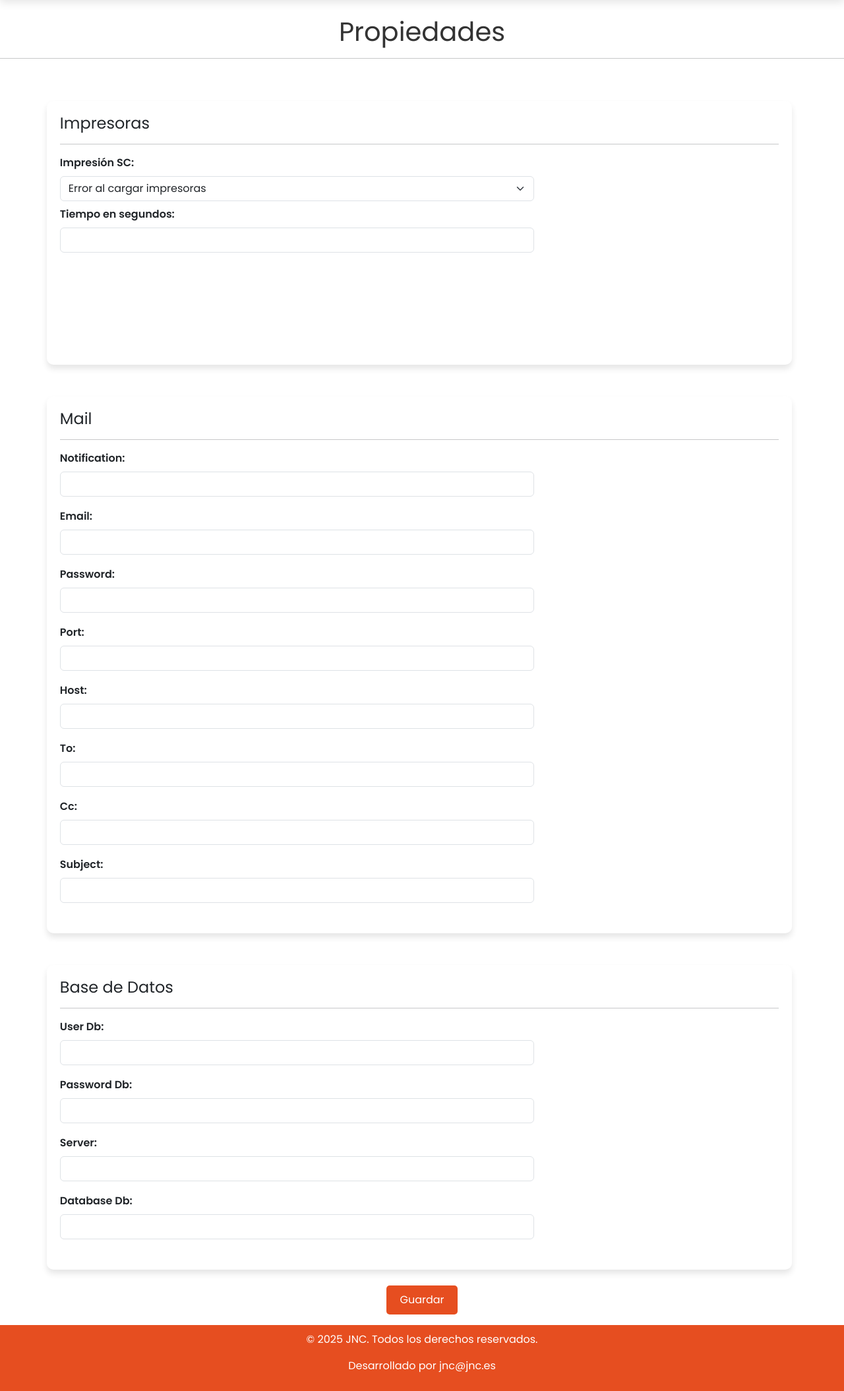
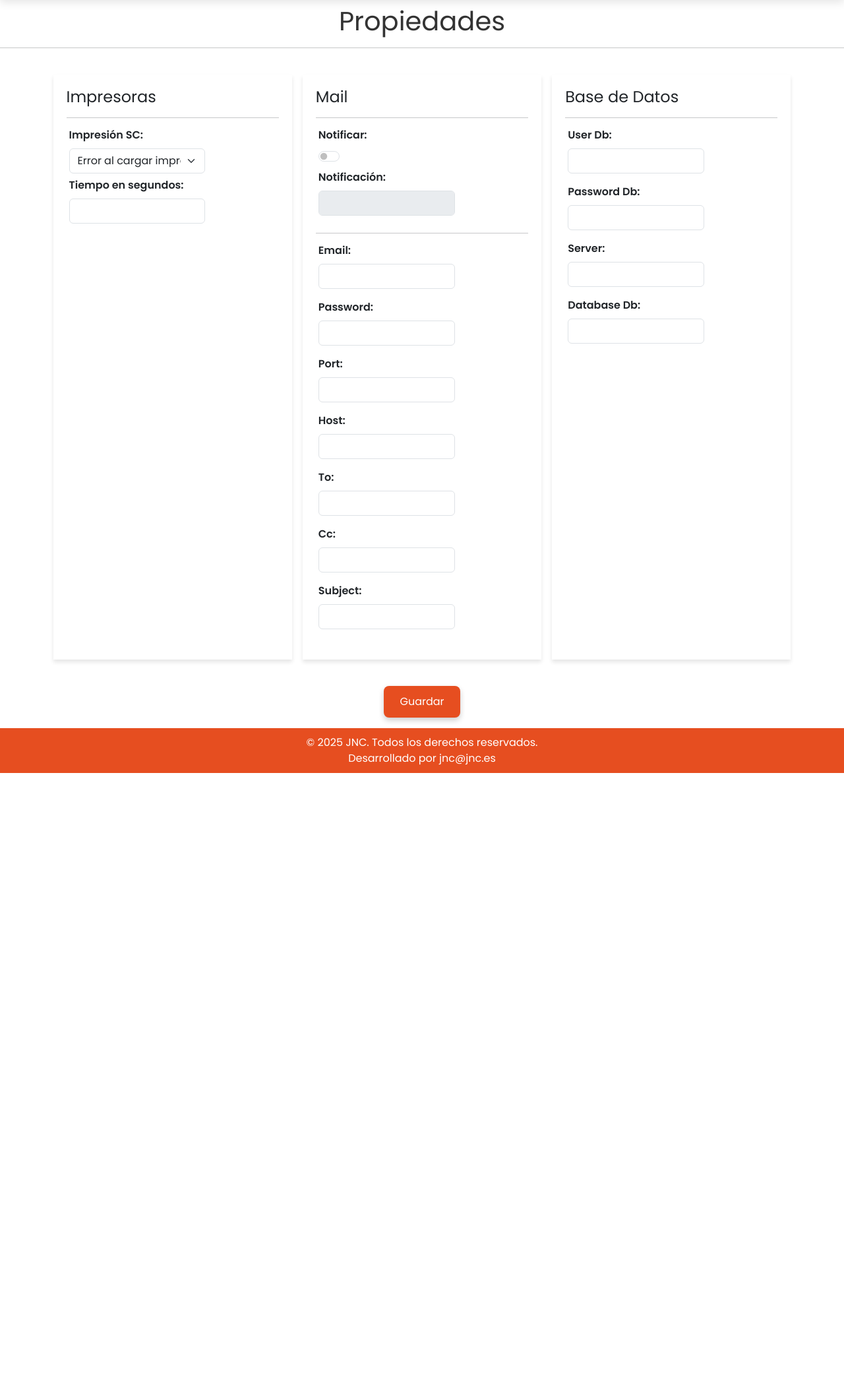
Before and after one commit to DaniAndries/eA3SC, a Flask app: template templates/config.html in a window 1280 px wide. Shown: the part 76-2185 px from the top of the page at 66% size. After the commit the page ends 1248 px from the top, so only its background shows below. Run offline with Flask 3, Linux system fonts and the light colour scheme; the template is opened without the code that fills it, so the values that code supplies are empty; parts of the project's set-up code (start-up, migrations or seed data) failed here and were passed over.

Commit message:
DONE: Notify checkbox, Conexion DB Improvement: Exceptions

```diff
--- a/config.py
+++ b/config.py
@@ -26,6 +26,7 @@
 
 def update_dict():
     return {
+    "NOTIFY": CONFIG_PARSER['MAIL']['NOTIFY'],
     "NOTIFICATION": CONFIG_PARSER['MAIL']['NOTIFICATION'],
     "EMAIL": CONFIG_PARSER['MAIL']['EMAIL'],
     "PASSWORD": CONFIG_PARSER['MAIL']['PASSWORD'],
--- a/printer_config.py
+++ b/printer_config.py
@@ -147,7 +147,7 @@
         "option_3": "Exit",
     },
     "SERVICE_NOTIFICATION": {
-        "popup_title": "Servicio en ejecución.",
+        "popup_title": "Servicio funcionando correctamente",
         "popup_text": "Servicio funcionando correctamente.",
     },
     "MAIL_NOTIFICATION": {
@@ -155,6 +155,7 @@
         "popup_text": "Se ha notificado correctamente a {TO}.",
     },
     "MAIL": {
+        "notify": "off",
         "notification": "Servicio funcionando correctamente.",
         "email": "ejemplo@ejemplo.co",
         "password": "ejemplo",
--- a/routes.py
+++ b/routes.py
@@ -3,6 +3,7 @@
 import requests
 from flask import Blueprint, render_template, request, jsonify
 import config
+from db_conn import connect_db
 import logger as D
 import win32api
 import win32print
@@ -39,7 +40,7 @@
         )
     except requests.exceptions.RequestException as e:
         D.error(f"Error: {str(e)}")
-        return jsonify({"error": str(e)}), 500
+        return jsonify({"Error: Hubo un problema al cargar la página: ": str(e)}), 500
 
 # Ruta para obtener informacion sobre la plataforma
 @app_blueprint.route("/management/config")
@@ -57,15 +58,15 @@
         )
     except requests.exceptions.RequestException as e:
         D.error(f"Error: {str(e)}")
-        return jsonify({"error": str(e)}), 500
+        return jsonify({"Error: Hubo un problema al cargar la página: ": str(e)}), 500
 
 @app_blueprint.route("/management/config", methods=["POST"])
 def save_settings():
     try:
-        print(f"Content-Type recibido: {request.content_type}")
+        D.info(f"Content-Type recibido: {request.content_type}")
         data = request.get_json()
-
         # Obtener valores del JSON recibido
+        NOTIFY = str(data.get("NOTIFY"))
         NOTIFICATION = data.get("NOTIFICATION")
         EMAIL = data.get("EMAIL")
         PASSWORD = data.get("PASSWORD")
@@ -83,18 +84,19 @@
 
 
         required_fields = [
-            NOTIFICATION, EMAIL, PASSWORD, PORT, HOST, TO, CC, SUBJECT,
+            NOTIFY, NOTIFICATION, EMAIL, PASSWORD, PORT, HOST, TO, CC, SUBJECT,
             PRINT_SC, TIME_SECONDS, USER_DB, PASSWORD_DB, SERVER, DATABASE_DB
         ]
 
         # Validar que todos los campos estén presentes
         if not all(required_fields):
-            return jsonify({"error": "Todos los campos deben ser completados."}), 400
+            return jsonify({"Error": "Todos los campos deben ser completados."}), 400
 
         # Actualizar o agregar valores a la sección MAIL
         if "MAIL" not in config.CONFIG_PARSER:
             config.CONFIG_PARSER["MAIL"] = {}
 
+        config.CONFIG_PARSER["MAIL"]["NOTIFY"] = NOTIFY
         config.CONFIG_PARSER["MAIL"]["NOTIFICATION"] = NOTIFICATION
         config.CONFIG_PARSER["MAIL"]["EMAIL"] = EMAIL
         config.CONFIG_PARSER["MAIL"]["PASSWORD"] = PASSWORD
@@ -126,11 +128,15 @@
             config.CONFIG_PARSER.update()
             config.DICT = config.update_dict()
 
+        try:
+            connect_db()
+        except Exception as e:
+            return jsonify({"message": "Usuario o contraseña de la base de datos incorrectos", "Error": "Unauthorized","code": 401,}), 401
         return jsonify({"message": "Configuración guardada correctamente."}), 200
 
     except Exception as e:
         D.error(f"Error al guardar configuración: {str(e)}")
-        return jsonify({"error": f"Error: {str(e)}"}), 500
+        return jsonify({"Error": f"Error al guardar configuración: {str(e)}"}), 500
 
 # Ruta para cargar la pagina de impresion con las impresoras disponibles
 @app_blueprint.route("/management/print")
@@ -143,7 +149,7 @@
         return render_template("print.html", printers=printers_info)
     except Exception as e:
         D.error(f"Error al obtener impresoras: {str(e)}")
-        return jsonify({"error": str(e)}), 500
+        return jsonify({"Error al obtener impresoras:": str(e)}), 500
 
 # Ruta para obtener las impresoras disponibles en el sistema
 @app_blueprint.route("/printers", methods=["GET"])
@@ -161,7 +167,7 @@
         return jsonify(printers_info)
     except Exception as e:
         D.error(f"Error: {str(e)}")
-        return jsonify({"error": str(e)}), 500
+        return jsonify({"Error": str(e)}), 500
 
 @app_blueprint.route("/printers/<printer_id>", methods=["POST"])
 def print_document(printer_id):
@@ -182,7 +188,7 @@
 
         # Verifica que el archivo se haya guardado correctamente
         if not os.path.exists(file_path):
-            return jsonify({"error": "Archivo no encontrado"}), 400
+            return jsonify({"Error": "Archivo no encontrado"}), 400
 
         # Determina la extension del archivo para procesarlo adecuadamente
         file_extension = file.filename.rsplit(".", 1)[-1].lower()
@@ -215,4 +221,4 @@
         return jsonify({"message": "Documento enviado a imprimir"}), 200
 
     except Exception as e:
-        return jsonify({"error": str(e)}), 500
+        return jsonify({"Error: No se ha podidoo enviar el archivo a imprimir": str(e)}), 500
--- a/static/css/styles.css
+++ b/static/css/styles.css
@@ -29,17 +29,17 @@
     line-height: 1.5 !important;
 }
 
+.form-check{
+    display: flex;
+}
 
 fieldset {
     margin-bottom: 20px;
 }
 
-.card-header {
-    background-color: #e64e20 !important;
-}
+
 
 .navbar {
-    border: 5px black;
     height: auto; /* Permite que crezca si es necesario */
     background-color: #e64e20 !important;
     box-shadow: 0px 4px 12px rgba(0, 0, 0, 0.1);
@@ -89,14 +89,36 @@
     border-radius: 10px;
 }
 
+/* Contenedor principal */
 .container {
-    max-width: 90%;
-    min-width: 345px;
-    min-height: 400px;
+    max-width: 1200px;
+    margin: 40px auto;
+    display: flex;
+    flex-direction: column;
+    align-items: center;
+}
+
+
+.box-container {
+    display: flex;
+    flex-wrap: wrap;
+    gap: 16px;
+    justify-content: center;
+}
+
+.box {
+    flex: 1;
+    min-width: 280px;
+    max-width: 400px;
     padding: 20px;
-    background-color: white;
-    border-radius: 10px;
-    box-shadow: 0 6px 10px rgba(0, 0, 0, 0.1);
+    background: #fff;
+    box-shadow: 0px 4px 6px rgba(0, 0, 0, 0.1);
+}
+
+@media (min-width: 768px) {
+    .container {
+        flex-direction: column; /* md:flex-col */
+    }
 }
 
 @media (max-width: 1300px) {
@@ -121,11 +143,15 @@
 }
 
 .row {
-    justify-content: center; /* Mantener el centrado */
-    max-width: 100%;
+
+    padding-top: 0px;
+    margin: -10px 0px;
     display: flex;
-    flex-wrap: wrap; /* Permite que los elementos se ajusten en varias líneas */
-    justify-content: center; /* Centra los elementos */
+    justify-content: center;
+}
+
+.btn-group {
+    margin-inline: auto;
 }
 
 h1,
@@ -147,27 +173,20 @@
 .btn {
     background-color: #e64e20;
     color: white;
-    border: none;
-    border-radius: 5px;
-    padding: 10px 20px;
-    transition: background-color 0.3s ease;
+    border-radius: 8px;
+    border: 0px;
+    padding: 12px 24px;
+    box-shadow: 0 4px 8px rgba(0, 0, 0, 0.2);
+    transition: all 0.3s ease-in-out;
 }
 
 .btn:hover {
     background-color: #b43b16;
-    color: white;
+    transform: translateY(-1px);
+    box-shadow: 0 6px 12px rgba(0, 0, 0, 0.3);
 }
 
-a {
-    color: #e64e20;
-    text-decoration: none;
-    font-weight: 500;
-}
 
-a:hover {
-    text-decoration: underline;
-    color: #b43b16;
-}
 
 /* Estilo básico para los botones de radio */
 input[type="radio"] {
@@ -215,5 +234,5 @@
     background-color: #e64e20;
     color: white;
     text-align: center;
-    padding: 10px 0;
+    padding: 10px;
 }
--- a/static/js/scripts.js
+++ b/static/js/scripts.js
@@ -75,6 +75,8 @@
   event.preventDefault();
   console.log("Guardando configuración...");
   // Obtener los valores de los campos del formulario
+  console.log(document.getElementById("NOTIFY").checked);
+  const NOTIFY = document.getElementById("NOTIFY").checked;
   const NOTIFICATION = document.getElementById("NOTIFICATION").value;
   const EMAIL = document.getElementById("EMAIL").value;
   const PASSWORD = document.getElementById("PASSWORD").value;
@@ -99,7 +101,7 @@
     method: "POST",
     headers: { "Content-Type": "application/json" },
     body: JSON.stringify({
-      NOTIFICATION, EMAIL, PASSWORD, PORT, HOST, TO, CC, SUBJECT, PRINT_SC, TIME_SECONDS, USER_DB, PASSWORD_DB, SERVER, DATABASE_DB
+      NOTIFY, NOTIFICATION, EMAIL, PASSWORD, PORT, HOST, TO, CC, SUBJECT, PRINT_SC, TIME_SECONDS, USER_DB, PASSWORD_DB, SERVER, DATABASE_DB
     }),
   })
   .then((response) => response.json())
@@ -191,3 +193,15 @@
     }
   }
 });
+
+const notifyCheckbox = document.getElementById("NOTIFY");
+const notificationInput = document.getElementById("NOTIFICATION");
+function toggleNotificationInput() {
+  notificationInput.disabled = !notifyCheckbox.checked;
+}
+document.addEventListener("DOMContentLoaded", function() {
+  if (window.location.pathname.includes("config")) {
+    toggleNotificationInput();
+    notifyCheckbox.addEventListener("change", toggleNotificationInput);
+  }
+});
--- a/templates/config.html
+++ b/templates/config.html
@@ -1,85 +1,114 @@
-{% extends 'index.html' %}
-
-{% block title %}
-Configuración - eA3SC
-{% endblock %}
-
-{% block content %}
-<h1 class="title mt-4 text-center">Propiedades</h1>
-<hr>
+{% extends 'index.html' %} {% block title %} Configuración - eA3SC {% endblock
+%} {% block content %}
+<h1 class="title mt-2 text-center">Propiedades</h1>
+<hr />
 <form id="PropertiesForm">
-  <div class="row">
+  <div class="container">
+    <div class="box-container">
       <!-- Tarjeta de Impresoras -->
-    <div class="col-md-3 mx-2 mt-4">
-      <div class="container mt-4">
+      <div class="box">
         <h4 class="card-title">Impresoras</h4>
-        <hr>
+        <hr />
         <ul class="list-unstyled">
           <li class="mb-2 row g-2 align-items-center">
             <div class="col-4"><strong>Impresión SC:</strong></div>
             <div class="col-8">
-              <select value="{{ config_dict['PRINT_SC'] }}" id="printerSelect" name="printer" class="form-select" required></select>
+              <select id="printerSelect" name="printer" class="form-select"
+                required>
+                <option value disabled selected>Seleccione una
+                  impresora</option>
+                {% for printer in available_printers %}
+                <option value="{{ printer }}" {% if printer == config_dict['PRINT_SC'] %}selected{% endif %}>{{ printer }}</option>
+                {% endfor %}
+              </select>
             </div>
           </li>
           <li class="mb-2 row g-2 align-items-center">
             <div class="col-4"><strong>Tiempo en segundos:</strong></div>
             <div class="col-8">
-              <input type="number" class="form-control" id="TIME_SECONDS" value="{{ config_dict['TIME_SECONDS'] }}" max="60" min="1">
+              <input
+                type="number"
+                class="form-control"
+                id="TIME_SECONDS"
+                value="{{ config_dict['TIME_SECONDS'] }}"
+                max="60"
+                min="1" />
             </div>
           </li>
         </ul>
       </div>
+
+      <!-- Tarjeta de Mail -->
+      <div class="box">
+        <h4 class="card-title">Mail</h4>
+        <hr />
+        <ul class="list-unstyled">
+          <li class="mb-2 row g-2 align-items-center">
+            <div class="col-4 ">
+              <strong for="NOTIFY"> Notificar: </strong>
             </div>
-
-    <!--<li class="mb-2 row g-2 align-items-center">
-      <div class="col-4"><strong>Notificar:</strong></div>
             <div class="col-8">
-        <input type="checkbox" class="form-control" id="TIME_SECONDS" value="{{ config_dict['TIME_SECONDS'] }}" max="60" min="1">
+              <div class="form-check form-switch">
+                <input
+                  class="form-check-input"
+                  type="checkbox"
+                  id="NOTIFY"
+                  name="notify"
+                  {% if config_dict['NOTIFY'] == 'True' %}checked{% endif %}
+                />
+              </div>
             </div>
           </li>
           <li class="mb-2 row g-2 align-items-center">
             <div class="col-4"><strong>Notificación:</strong></div>
             <div class="col-8">
-        <input type="text" class="form-control" id="TIME_SECONDS" value="{{ config_dict['NOTIFICATION'] }}" max="60" min="1">
+              <input
+                type="text"
+                class="form-control"
+                id="NOTIFICATION"
+                value="{{ config_dict['NOTIFICATION'] }}"
+                max="60"
+                min="1"
+                disabled
+                />
             </div>
           </li>
-    <hr>-->
 
-    <!-- Tarjeta de Mail -->
-    <div class="col-md-3 mx-2 mt-4">
-      <div class="container mt-4">
-        <h4 class="card-title">Mail</h4>
-        <hr>
-        <ul class="list-unstyled">
-          {% for key in ['NOTIFICATION', 'EMAIL', 'PASSWORD', 'PORT', 'HOST', 'TO', 'CC', 'SUBJECT'] %}
+          <hr />
+          {% for key in ['EMAIL', 'PASSWORD', 'PORT', 'HOST', 'TO', 'CC',
+          'SUBJECT'] %}
           <li class="mb-2 row g-2 align-items-center">
-            <div class="col-4"><strong>{{ key.replace('_', ' ').title() }}:</strong></div>
+            <div class="col-4">
+              <strong>{{ key.replace('_', ' ').title() }}:</strong>
+            </div>
             <div class="col-8">
-              <input type="{% if 'PASSWORD' in key %}password{% else %}text{% endif %}"
+              <input
+                type="{% if 'PASSWORD' in key %}password{% else %}text{% endif %}"
                 class="form-control"
                 id="{{ key }}"
-                     value="{{ config_dict[key] }}">
+                value="{{ config_dict[key] }}" />
             </div>
           </li>
           {% endfor %}
         </ul>
       </div>
-    </div>
 
       <!-- Tarjeta de Base de Datos -->
-    <div class="col-md-3 mx-2 mt-4">
-      <div class="container mt-4">
+      <div class="box">
         <h4 class="card-title">Base de Datos</h4>
-        <hr>
+        <hr />
         <ul class="list-unstyled">
           {% for key in ['USER_DB', 'PASSWORD_DB', 'SERVER', 'DATABASE_DB'] %}
           <li class="mb-2 row g-2 align-items-center">
-            <div class="col-4"><strong>{{ key.replace('_', ' ').title() }}:</strong></div>
+            <div class="col-4">
+              <strong>{{ key.replace('_', ' ').title() }}:</strong>
+            </div>
             <div class="col-8">
-              <input type="{% if 'PASSWORD' in key %}password{% else %}text{% endif %}"
+              <input
+                type="{% if 'PASSWORD' in key %}password{% else %}text{% endif %}"
                 class="form-control"
                 id="{{ key }}"
-                     value="{{ config_dict[key] }}">
+                value="{{ config_dict[key] }}" />
             </div>
           </li>
           {% endfor %}
@@ -87,13 +116,13 @@
       </div>
     </div>
   </div>
+
   <div class="text-center mt-4">
     <button type="submit" class="btn btn-primary mb-3">Guardar</button>
   </div>
 </form>
-{% endblock %}
-
-{% block extra_js %}
-<script src="https://cdn.jsdelivr.net/npm/bootstrap@5.3.0/dist/js/bootstrap.bundle.min.js"></script>
+{% endblock %} {% block extra_js %}
+<script
+  src="https://cdn.jsdelivr.net/npm/bootstrap@5.3.0/dist/js/bootstrap.bundle.min.js"></script>
 <script src="{{ url_for('static', filename='js/scripts.js') }}"></script>
 {% endblock %}
--- a/templates/index.html
+++ b/templates/index.html
@@ -47,8 +47,9 @@
     {% endblock %}
 
     <footer>
-      <p>© 2025 JNC. Todos los derechos reservados.</p>
-      <p>Desarrollado por jnc@jnc.es</p>
+      © 2025 JNC. Todos los derechos reservados.
+      <br>
+      Desarrollado por jnc@jnc.es
     </footer>
   </body>
 </html>
```
Also changed, not shown: db_conn.py (+10 -6 lines). Lines whose indentation alone changed are shown as unchanged.
